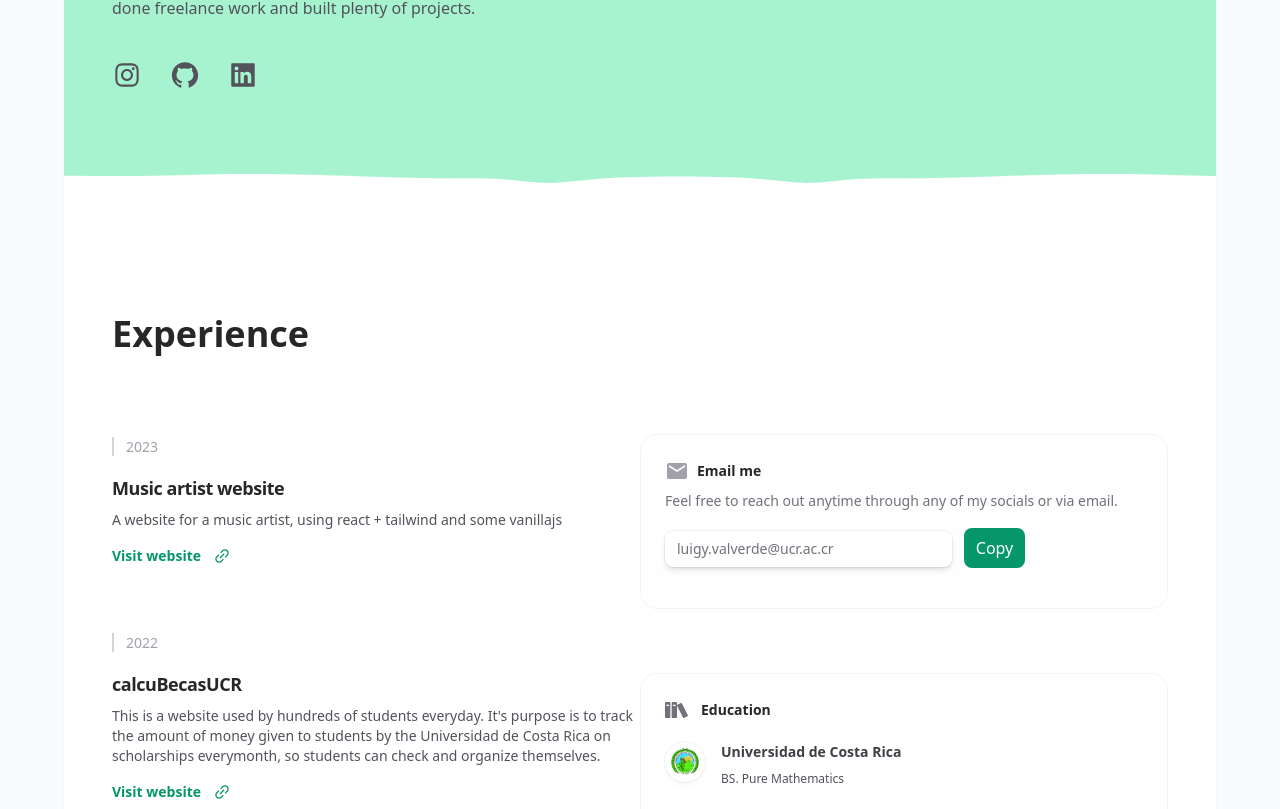
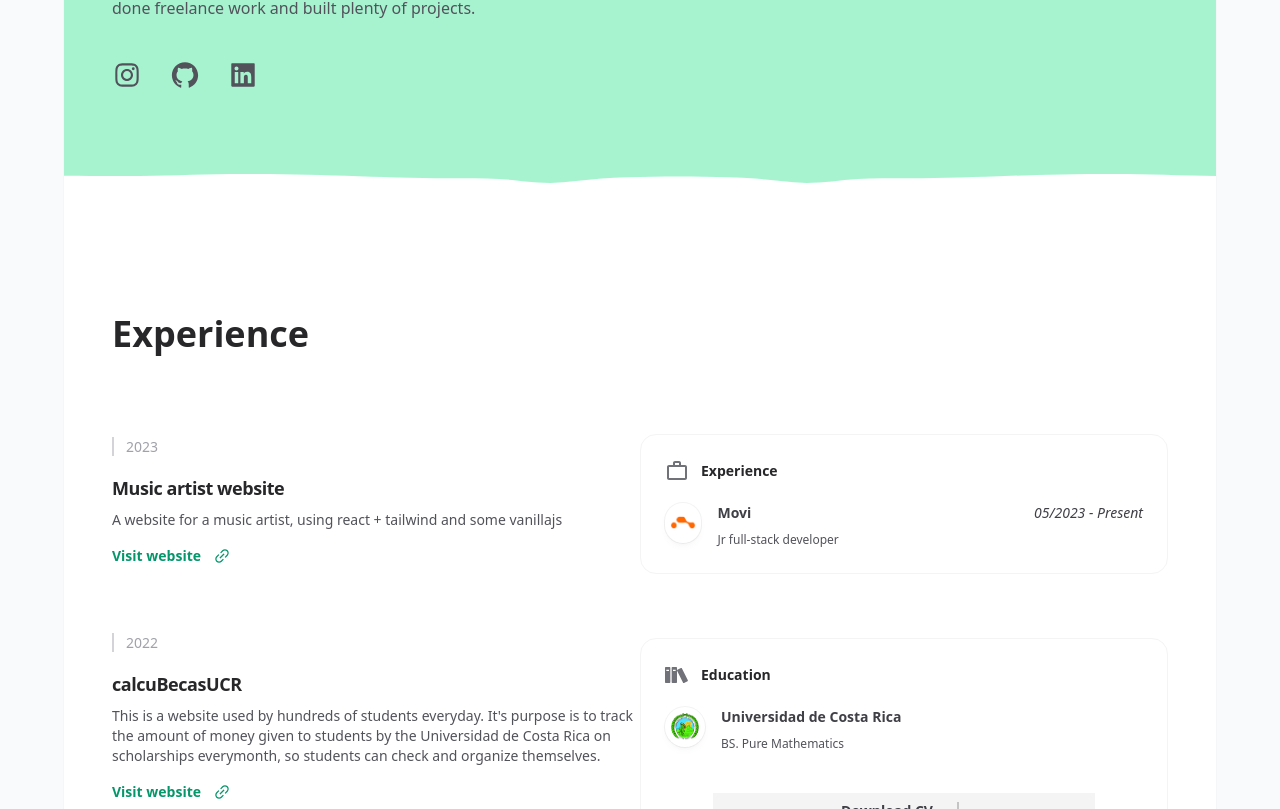
Before and after one commit to luigyy/portfolio, a React (Vite) app: page / in a window 1280 px wide. Shown: the part 409-1218 px from the top of the page. Built offline with nearby package versions, Linux system fonts and the light colour scheme.

Commit message:
added experience section

```diff
--- a/src/components/InfoSection.tsx
+++ b/src/components/InfoSection.tsx
@@ -1,7 +1,7 @@
 import React, { useState } from "react";
 import { TfiDownload } from "react-icons/tfi";
-import { MdEmail } from "react-icons/md";
 import { ImBooks } from "react-icons/im";
+import { MdWorkOutline } from "react-icons/md";
 
 const EMAIL = "luigy.valverde@ucr.ac.cr";
 interface InfoSectionProps {}
@@ -19,43 +19,41 @@ const InfoSection: React.FC<InfoSectionProps> = ({}) => {
       {" "}
       {/* right div  */}
       <div className="flex flex-col gap-16 ">
-        {/* email div  */}
-        <div
-          onMouseLeave={() => setCopied(false)}
-          className="rounded-2xl border border-zinc-100 p-6 dark:border-zinc-700/40 bg-blue-50/10"
-        >
-          <h1 className="text-sm font-semibold text-zinc-800 flex items-center gap-2">
-            {" "}
-            <MdEmail className=" text-zinc-400 text-2xl" />{" "}
-            <span className="text-zinc-800">Email me</span>
-          </h1>
-          <p className="text-sm text-zinc-500 mt-2">
-            Feel free to reach out anytime through any of my socials or via
-            email.
-          </p>
-          <div className="">
-            <input
-              type="text"
-              disabled
-              value={EMAIL}
-              className="
-              text-zinc-500 text-sm
-              w-[60%] mx-auto disabled:bg-white  ring-1 ring-zinc-900/5  shadow-md appearance-none rounded-lg mt-5 px-3 py-2"
-            />
-            <button
-              onClick={() => copyToClipboard()}
-              onMouseEnter={() => setCopied(false)}
-              className="ml-3 text-white bg-emerald-600 py-2 px-3 rounded-lg"
-            >
-              Copy
-            </button>
+        <div className=" rounded-2xl border border-zinc-100 p-6 ">
+          <div className="flex items-center gap-3 ">
+            <span className="text-2xl text-zinc-500">
+              <MdWorkOutline />
+            </span>
+            <span className="text-sm text-zinc-800 font-semibold ">
+              Experience
+            </span>
           </div>
-          <p className="text-sm text-emerald-500 mt-4 text-left">
-            {copied ? "Copied to clipboard!" : ""}
-          </p>
+          {/* education div  */}
+          <div className="" id="education">
+            {/* ucr  */}
+            <div className="mt-5 flex gap-4">
+              <div className="p-1 overflow-hidden h-10 w-10 flex items-center justify-center rounded-full shadow-md shadow-zinc-500/5 ring-1 ring-zinc-900/5">
+                <img
+                  loading="lazy"
+                  src="movi_logo_min.png"
+                  className="bg-transparent object-contain rounded-full h-7 w-7"
+                  alt=""
+                />
+              </div>
+              <div className="flex flex-col w-full">
+                <div className="flex justify-between w-full">
+                  <p className="text-zinc-700 font-semibold text-sm">Movi</p>
+                  <p className="text-zinc-700  italic text-sm">
+                    05/2023 - Present
+                  </p>
+                </div>
+                <div className=" flex w-full mt-2 text-[12px]">
+                  <p className="text-zinc-600 pr-10">Jr full-stack developer</p>
+                </div>
+              </div>
+            </div>
+          </div>
         </div>
-
-        {/* email div  */}
         <div className=" rounded-2xl border border-zinc-100 p-6 ">
           <div className="flex items-center gap-3 ">
             <span className="text-2xl text-zinc-500">
```
Also changed, not shown: public/movi_logo_min.png (added).
